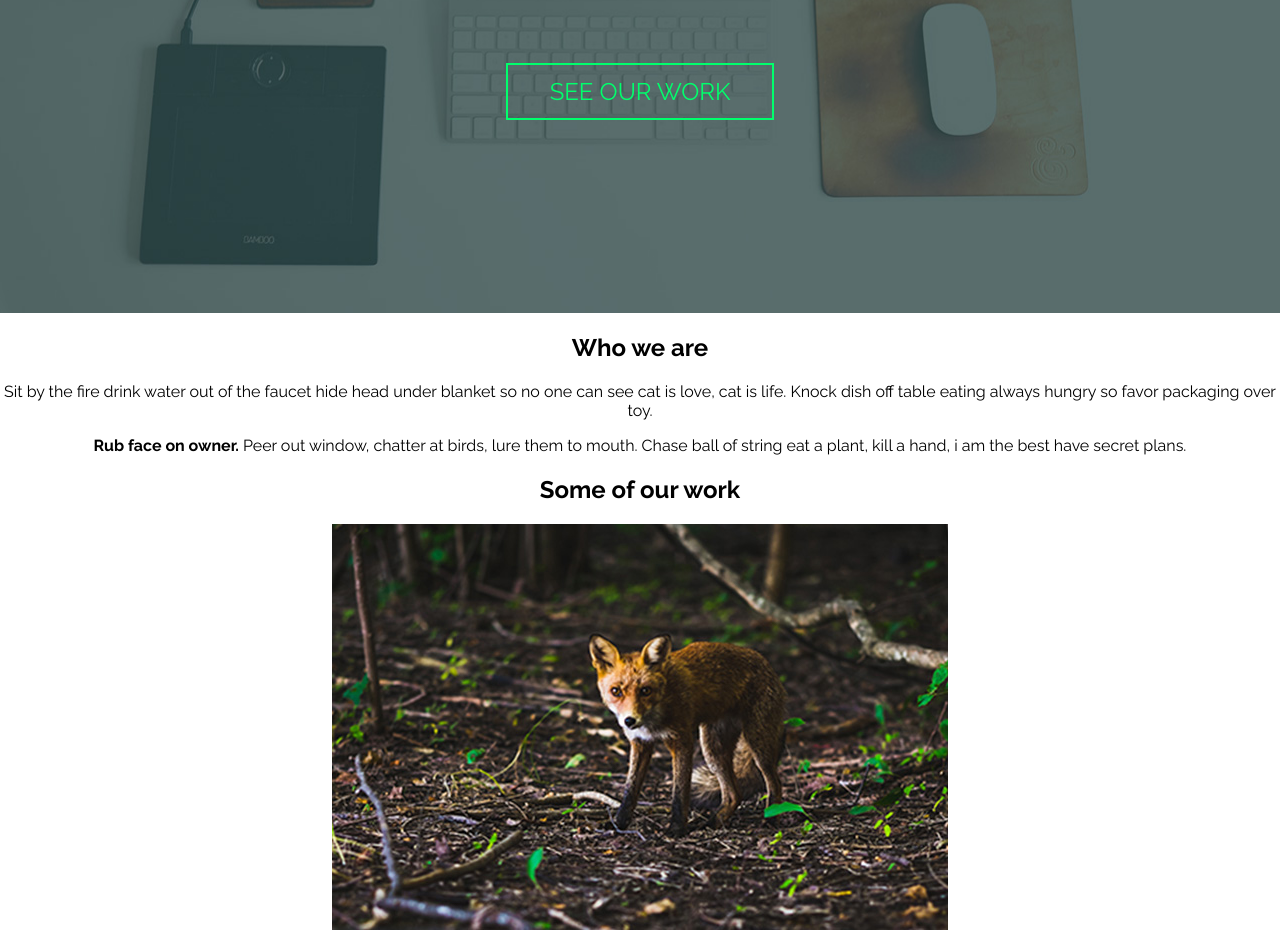
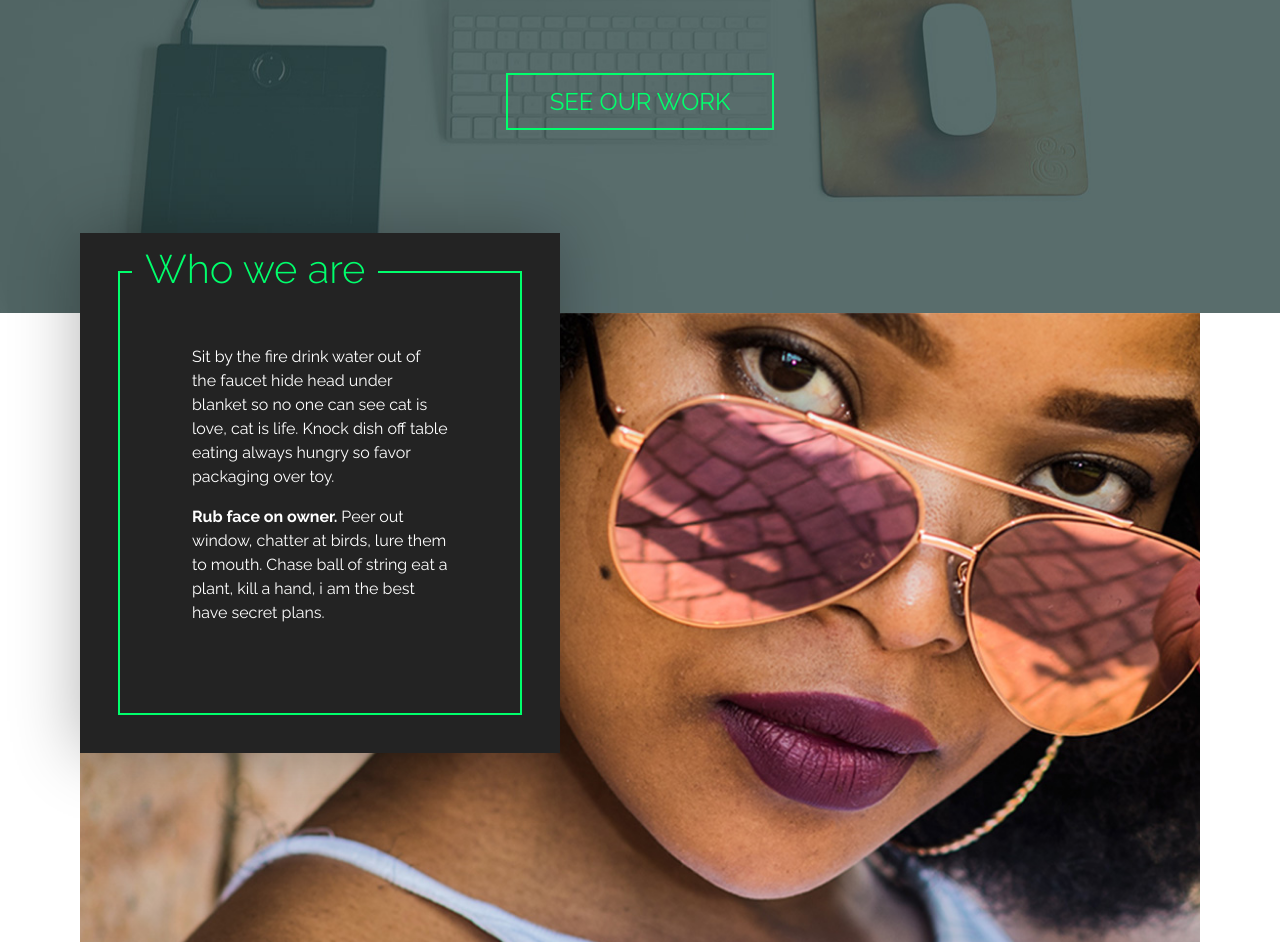
Before and after one commit to laczko090/creative-studio-landing, a plain HTML site: page index.html in a window 1280 px wide. Shown: the part 487-1429 px from the top of the page. Drawn offline with Linux system fonts and the light colour scheme.

Commit message:
Style about section

```diff
--- a/css/style.css
+++ b/css/style.css
@@ -16,15 +16,32 @@ img {
 }
 
 .container {
-    width: 95%;
     margin: 0 auto;
+    max-width: 70em;
 }
 
 /*--------TYPOGRAPHY-----------*/
 
+h1 {
+    font-weight: 300;
+    font-size: 1.7rem;
+    margin-top: 0;
+}
+
 .title {
     font-size: 2.5rem;
     margin-bottom: 1.5em;
+    font-weight: 900;
+    margin-top: 1em;
+}
+
+p {
+    margin-top: 0;
+    line-height: 1.5;
+}
+
+p:last-of-type {
+    margin-bottom: 0;
 }
 
 @media (min-width: 60rem) {
@@ -127,3 +144,65 @@ nav a:focus {
         padding-top: 35vh;
     }
 }
+
+/*--------home-about-----------*/
+
+.home-about-textbox {
+    background-color: #232323;
+    padding: 4em;
+    width: 100vw;
+    outline: 2px solid #00ff6c;
+    outline-offset: -2.5em;
+    color: #FFF;
+    position: relative;
+}
+
+.home-about-textbox h1 {
+    color: #00ff6c;
+    position: absolute;
+    left: 50%;
+    transform: translateX(-50%);
+    top: .75em;
+    background: #232323;
+    padding: 0 .25em;
+}
+
+@media (min-width: 25rem) {
+    h1 {
+        font-size: 2rem;
+    }
+
+    .home-about-textbox h1 {
+        top: .6em;
+        padding: 0 .325em;
+    }
+}
+
+@media (min-width: 60rem) {
+    h1 {
+        font-size: 2.5rem;
+    }
+
+    .home-about {
+        background-image: url(../img/who-we-are.jpg);
+        background-repeat: no-repeat;
+        background-position: top;
+        background-size: cover;
+        padding-bottom: 10em;
+    }
+
+    .home-about-textbox {
+        max-width: 30em;
+        padding: 7em;
+        text-align: left;
+        top: -5em;
+        box-shadow: 0 0 4em 0 rgba(0, 0, 0, .3);
+
+    }
+
+    .home-about-textbox h1 {
+        top: .3em;
+        left: 3.25rem;
+        transform: translateX(0);
+    }
+}
--- a/index.html
+++ b/index.html
@@ -25,6 +25,7 @@
         </div>
     </section>
 
+    <div class="container">
         <section class="home-about">
             <div class="home-about-textbox">
                 <h1>Who we are</h1>
@@ -32,6 +33,7 @@
                 <p><strong>Rub face on owner.</strong> Peer out window, chatter at birds, lure them to mouth. Chase ball of string eat a plant, kill a hand, i am the best have secret plans.</p></p>
             </div>
         </section>
+    </div>
 
     <section class="portfolio">
         <h1>Some of our work</h1>
```
Lines whose indentation alone changed are shown as unchanged.
